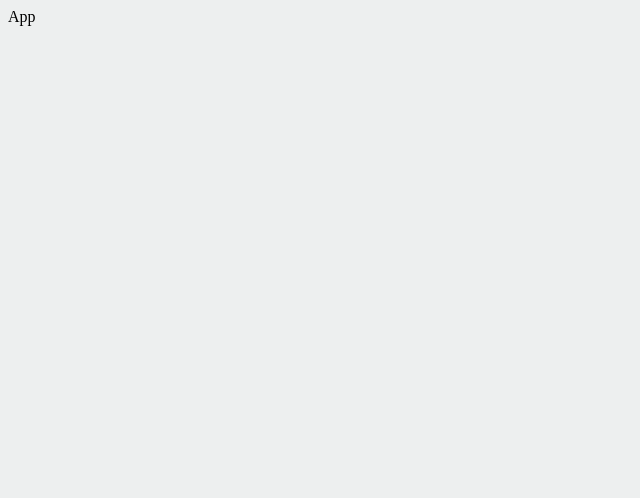
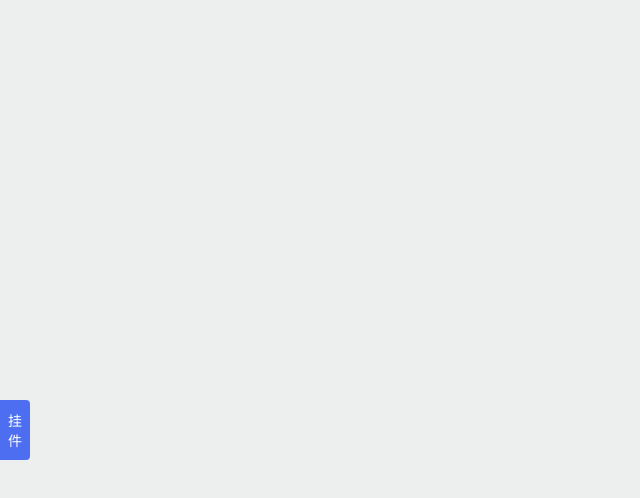
Before and after one commit to maqi1520/tampermonkey-starter, a React app: page / in a window 1280 px wide. Shown: the top 498 px of the page, without its empty margins (0-640 px from the left). Built offline with nearby package versions, Linux system fonts and the light colour scheme.

Commit message:
fix: 🐛 fix button

```diff
--- a/src/App.tsx
+++ b/src/App.tsx
@@ -1,5 +1,11 @@
 import React from "react";
 
 export default function App() {
-  return <div>App</div>;
+  return (
+    <div>
+      <button className="fixed-button" onClick={() => alert("123")}>
+        挂件
+      </button>
+    </div>
+  );
 }
--- a/src/styles/index.css
+++ b/src/styles/index.css
@@ -1,3 +1,21 @@
 body {
   background: #edefef;
 }
+.fixed-button {
+  cursor: pointer;
+  margin: 0;
+  padding: 10px 5px;
+  border-top-right-radius: 4px;
+  border-bottom-right-radius: 4px;
+  position: fixed;
+  left: 0;
+  top: 50%;
+  background-color: #4e6ef2;
+  display: inline-block;
+  font-size: 14px;
+  color: #fff;
+  outline: 0;
+  border: 0;
+  word-break: break-all;
+  width: 30px;
+}
```
